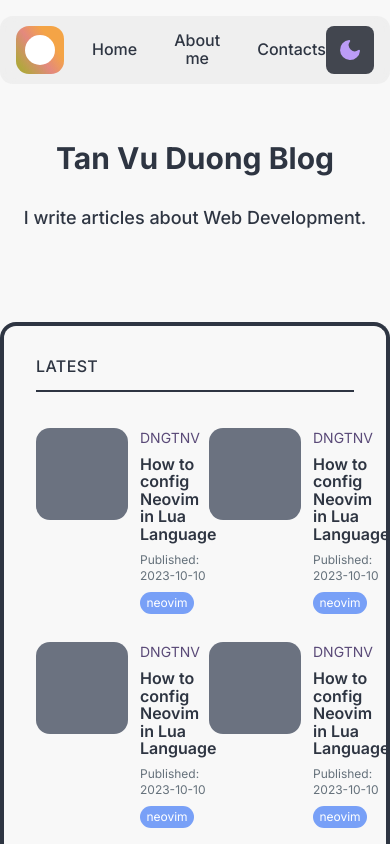
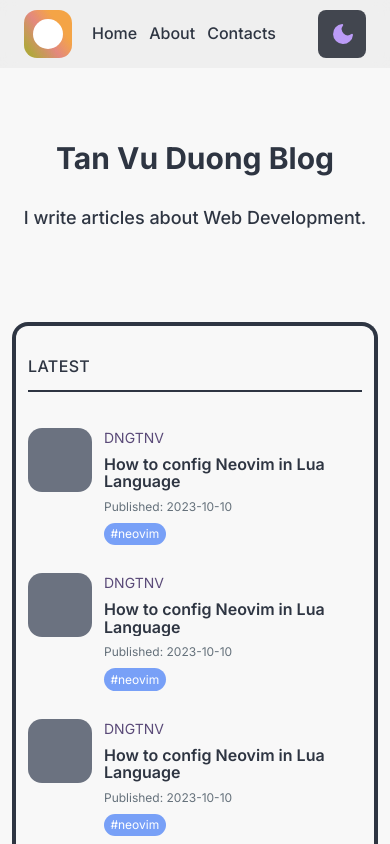
Before and after one commit to dngtnv/dev-blog-markdown, a Next.js app: page / in a window 390 px wide. Shown: the top 844 px of the page. Built offline with nearby package versions, Linux system fonts and the light colour scheme.

Commit message:
chore: Improve accessibility

```diff
--- a/app/layout.tsx
+++ b/app/layout.tsx
@@ -2,6 +2,8 @@ import type { Metadata } from 'next'
 import { Inter } from 'next/font/google'
 import './globals.css'
 import { Providers } from './providers'
+import Header from '@/components/Header'
+import Footer from '@/components/Footer'
 
 const inter = Inter({ subsets: ['latin'] })
 
@@ -18,7 +20,13 @@ export default function RootLayout({
   return (
     <html lang="en" suppressHydrationWarning>
       <body className={inter.className}>
-        <Providers>{children}</Providers>
+        <Providers>
+          <Header />
+          <main className="mx-auto min-h-screen max-w-5xl pt-24">
+            {children}
+          </main>
+          <Footer />
+        </Providers>
       </body>
     </html>
   )
--- a/app/page.tsx
+++ b/app/page.tsx
@@ -1,17 +1,11 @@
-import Header from '../components/Header'
 import Hero from '../components/Hero'
 import Article from '../components/article/ArticleList'
-import Footer from '../components/Footer'
 
 export default function Home() {
   return (
     <>
-      <Header />
-      <main className="mx-auto min-h-screen max-w-5xl pt-24">
-        <Hero />
-        <Article />
-      </main>
-      <Footer />
+      <Hero />
+      <Article />
     </>
   )
 }
--- a/components/Footer.tsx
+++ b/components/Footer.tsx
@@ -2,9 +2,9 @@ const Footer = () => {
   const currentYear = new Date().getFullYear()
 
   return (
-    <footer className="border-t-4 border-t-bd bg-footer-pattern py-11">
-      <p className="text-center text-tertiary">
-        &copy; {currentYear} - Tan Vu Duong. All Rights Reserved.
+    <footer className="border-t-4 border-t-bd bg-footer bg-footer-pattern py-11">
+      <p className="text-center text-tertiary" aria-label="Copyright">
+        &copy; {currentYear} - DNGTNV. All Rights Reserved.
       </p>
     </footer>
   )
--- a/components/Header.tsx
+++ b/components/Header.tsx
@@ -3,14 +3,15 @@ import ThemeToggleButton from './ThemeToggleButton'
 
 const Header = () => {
   return (
-    <header className="fixed inset-x-0 top-4 z-10 bg-transparent">
-      <div className="mx-auto flex h-[4.25rem] max-w-[44.375rem] items-center justify-between rounded-[13px] bg-navbar/55 px-4 backdrop-blur">
-        <div className="flex items-center justify-center gap-7">
+    <header className="fixed inset-x-0 z-10 bg-transparent lg:top-4">
+      <div className="flex h-[4.25rem] items-center justify-between bg-navbar/55 px-6 backdrop-blur lg:mx-auto lg:max-w-[44.375rem] lg:rounded-[13px] lg:px-4">
+        <div className="flex items-center justify-center gap-5 sm:gap-7">
           <Link
+            aria-label="Home"
             href="/"
-            className="flex h-12 w-12 shrink-0 items-center justify-center rounded-[13px] bg-logo-pattern"
+            className="flex h-12 w-12 shrink-0 items-center justify-center rounded-[13px] bg-logo-pattern focus-visible:outline-none focus-visible:ring-2 focus-visible:ring-bd focus-visible:ring-offset-2"
           >
-            <span className="">
+            <span>
               <svg
                 xmlns="http://www.w3.org/2000/svg"
                 width="30"
@@ -22,16 +23,34 @@ const Header = () => {
               </svg>
             </span>
           </Link>
-          <nav className="text-center">
-            <menu className="flex list-none items-center gap-6">
-              <li className="font-medium hover:text-nav-hover dark:hover:text-nav-hover/75">
-                <Link href="/">Home</Link>
+          <nav className="text-center" aria-label="primary nav">
+            <menu className="flex list-none items-center gap-3 sm:gap-6">
+              <li className=" font-medium hover:text-nav-hover dark:hover:text-nav-hover/75">
+                <Link
+                  href="/"
+                  className="rounded-sm focus-visible:outline-none focus-visible:ring-2 focus-visible:ring-bd focus-visible:ring-offset-2"
+                  aria-label="Home"
+                >
+                  Home
+                </Link>
               </li>
               <li className="font-medium hover:text-nav-hover dark:hover:text-nav-hover/75">
-                <Link href="/about">About me</Link>
+                <Link
+                  href="/about"
+                  className="rounded-sm focus-visible:outline-none focus-visible:ring-2 focus-visible:ring-bd focus-visible:ring-offset-2"
+                  aria-label="About me"
+                >
+                  About
+                </Link>
               </li>
               <li className="font-medium hover:text-nav-hover dark:hover:text-nav-hover/75">
-                <Link href="/contact">Contacts</Link>
+                <Link
+                  href="/contact"
+                  className="rounded-sm focus-visible:outline-none focus-visible:ring-2 focus-visible:ring-bd focus-visible:ring-offset-2"
+                  aria-label="Contacts"
+                >
+                  Contacts
+                </Link>
               </li>
             </menu>
           </nav>
--- a/components/Hero.tsx
+++ b/components/Hero.tsx
@@ -1,8 +1,8 @@
 const Hero = () => {
   return (
-    <section className="mt-11 text-center">
+    <section className="mt-11 text-center" aria-label="Introduction">
       <h1 className="my-7 text-3xl font-bold">Tan Vu Duong Blog</h1>
-      <p className="text-lg font-medium">
+      <p className="text-lg font-medium" aria-label="Summary">
         I write articles about Web Development.
       </p>
     </section>
--- a/components/ThemeToggleButton.tsx
+++ b/components/ThemeToggleButton.tsx
@@ -27,13 +27,16 @@ const ThemeToggleButton = () => {
     hasMounted && (
       <button
         onClick={toggleTheme}
-        className="rounded-lg bg-theme-btn-bg/85 px-3 py-3 text-white dark:bg-theme-btn-bg"
+        className="h-12 w-12 shrink-0 overflow-hidden rounded-lg bg-theme-btn-bg/85 px-3 py-3 text-white focus-visible:outline-none focus-visible:ring-2 focus-visible:ring-bd focus-visible:ring-offset-2 dark:bg-theme-btn-bg"
+        aria-label="Toggle theme"
       >
-        {isLightTheme ? (
+        <span
+          className={`flex w-16 ${isLightTheme ? 'animate-slide-left' : 'animate-slide-right'
+            } justify-between transition-transform`}
+        >
+          <SunIcon className="text-theme-btn-fg" />
           <MoonIcon className="text-theme-btn-fg" />
-        ) : (
-          <SunIcon className="text-theme-btn-fg" />
-        )}
+        </span>
       </button>
     )
   )
--- a/components/article/ArticleItem.tsx
+++ b/components/article/ArticleItem.tsx
@@ -10,20 +10,26 @@ type Article = {
 
 const ArticleItem = ({ article }: { article: Article }) => {
   return (
-    <article key={article.id} className="flex items-start justify-start gap-3">
-      <Link href="/" className="shrink-0">
-        <div className="h-[5.75rem] w-[5.75rem] rounded-[14px] bg-gray-500"></div>
+    <article
+      key={article.id}
+      className="flex items-start justify-start gap-3"
+      aria-labelledby="article-title"
+    >
+      <Link href="/posts/article-name" className="shrink-0">
+        <div className="h-16 w-16 rounded-[14px] bg-gray-500 sm:h-[5.75rem] sm:w-[5.75rem]"></div>
       </Link>
       <div className="flex flex-col justify-center gap-2">
         <p className="text-sm uppercase text-secondary/100">{article.author}</p>
-        <Link href="/">
-          <h2 className="mb-2 font-semibold">{article.title}</h2>
+        <Link href="/posts/article-name">
+          <h2 id="article-title" className="mb-2 line-clamp-3 font-semibold">
+            {article.title}
+          </h2>
           <p className="text-xs text-tertiary">
             Published: {article.publishedAt}
           </p>
         </Link>
         <span className="self-start rounded-xl bg-primary/100 px-[0.4rem] py-[0.2rem] text-xs text-white">
-          {article.tags}
+          #{article.tags}
         </span>
       </div>
     </article>
--- a/components/article/ArticleList.tsx
+++ b/components/article/ArticleList.tsx
@@ -61,11 +61,16 @@ const articleList = [
 
 const ArticleList = () => {
   return (
-    <section className="mt-[5.625rem]">
-      <div className="rounded-2xl rounded-b-none border-4 border-b-0 border-bd p-8">
-        <p className="font-medium uppercase tracking-wide">Latest</p>
-        <hr className="mt-[14px] border-[1px] border-bd" />
-        <div className="my-9 grid grid-cols-2 gap-7">
+    <section
+      className="mt-[5.625rem] px-3 sm:px-6 lg:px-0"
+      aria-label="Articles"
+    >
+      <div className="rounded-2xl rounded-b-none border-4 border-b-0 border-bd px-3 py-8 sm:px-8">
+        <p className="font-medium uppercase tracking-wide" aria-label="Latest">
+          Latest
+        </p>
+        <hr className="mt-[14px] border border-bd" />
+        <div className="grid-col-1 my-9 grid gap-7 lg:grid-cols-2">
           {articleList.map((article) => (
             <ArticleItem key={article.id} article={article} />
           ))}
```
